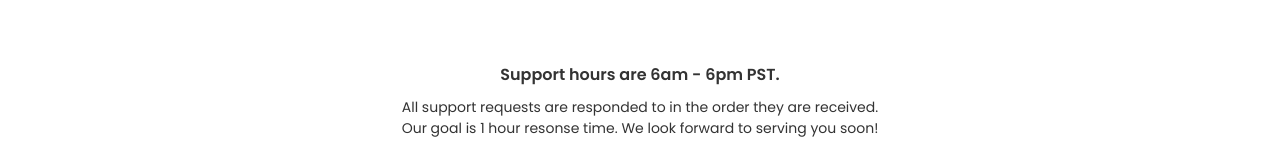
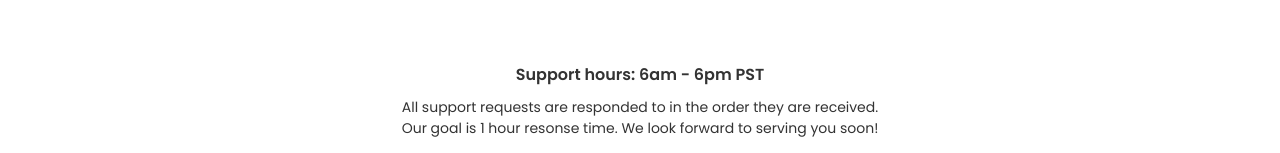
Before and after one commit to elspetha5/tms-website, a React (Vite) app: page /support-request in a window 1280 px wide. Shown: the part 325-478 px from the top of the page. Built offline with nearby package versions, Linux system fonts and the light colour scheme; no server answers; a web font is replaced by a local one.

Commit message:
support hours text updates

```diff
--- a/src/pages/support-request-page/support-request-page.tsx
+++ b/src/pages/support-request-page/support-request-page.tsx
@@ -84,7 +84,7 @@ function SupportRequestPage() {
         />
       )}
       <div className="support-request-hours">
-        <div>Support hours are 6am - 6pm PST.</div>{" "}
+        <div>Support hours: 6am - 6pm PST</div>{" "}
         <div>
           All support requests are responded to in the order they are received.
           Our goal is 1 hour resonse time. We look forward to serving you soon!
```
